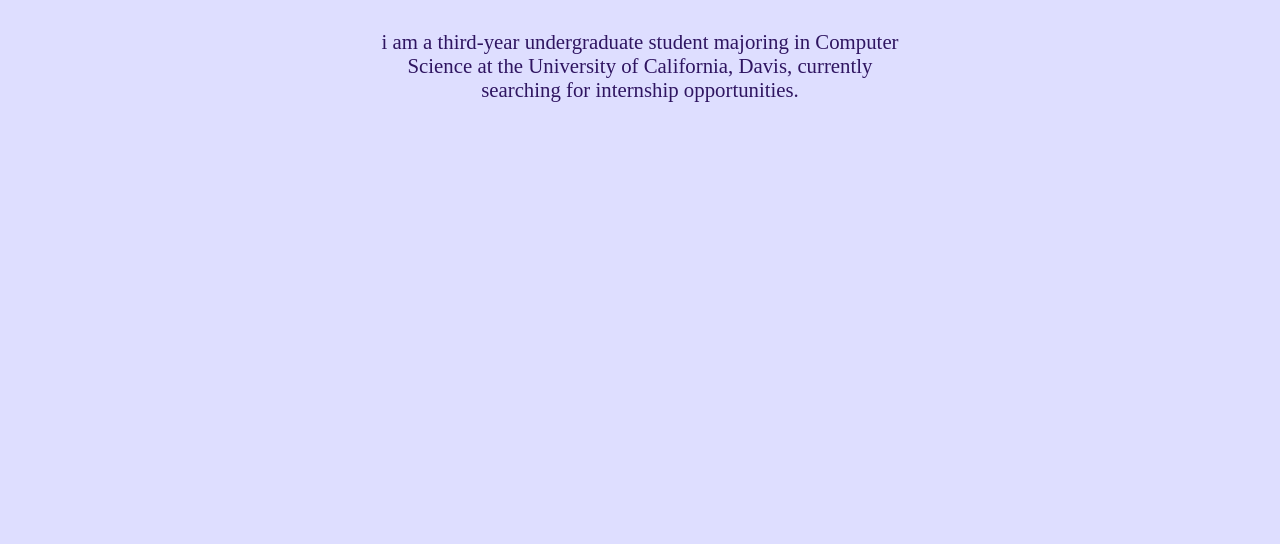
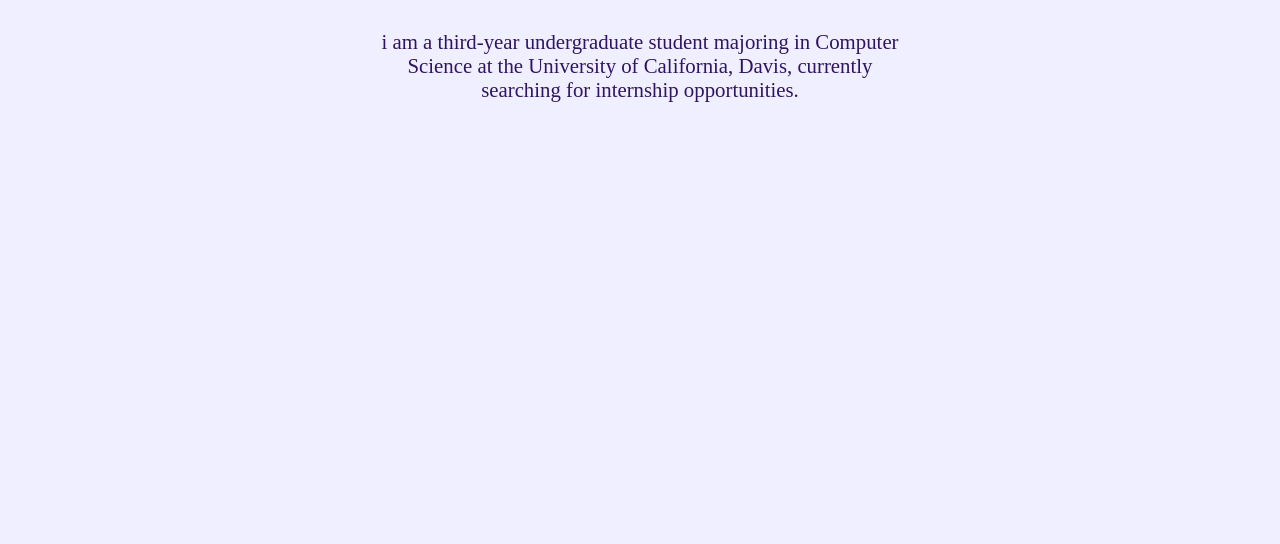
Before and after one commit to sofiacho/sofiacho.github.io, a plain HTML site: page index.html in a window 1280 px wide. Shown: the part 304-848 px from the top of the page. Drawn offline with Linux system fonts and the light colour scheme.

Commit message:
background color

```diff
--- a/style.css
+++ b/style.css
@@ -1,6 +1,6 @@
 body {
     color: #2f1561;
-    background-color: #dedeff;
+    background-color: #efefff;
     font-size: 16px;
     text-align: left;
 }
```
